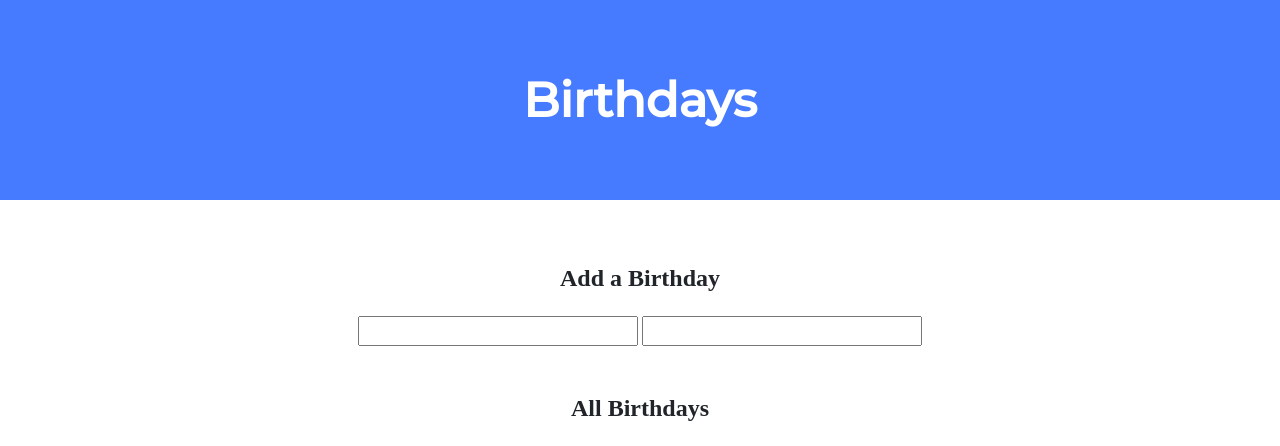
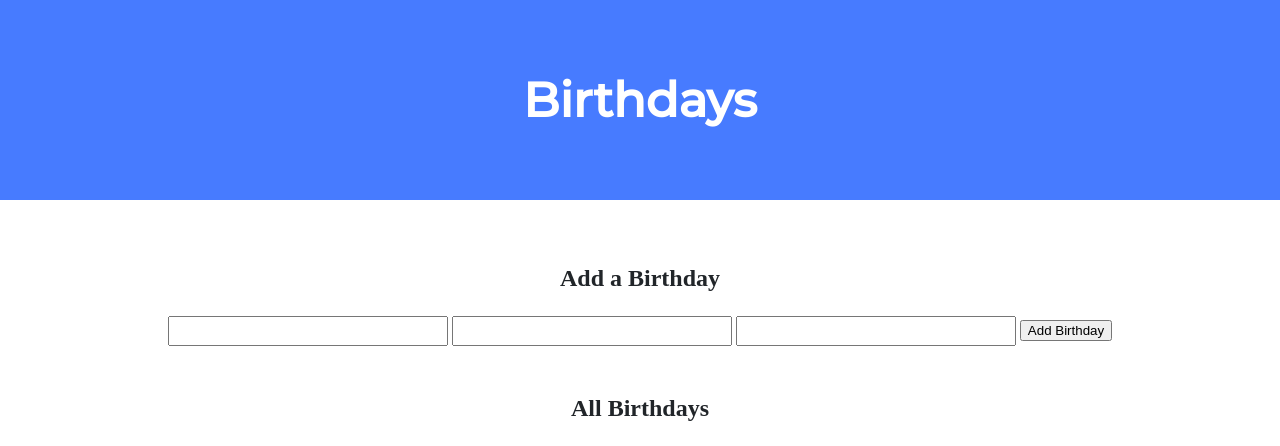
Before and after one commit to nguyenduchuy97/CS50x, a Flask app: page / in a window 1280 px wide. Shown: the top 446 px of the page. Run offline with Flask 3, Linux system fonts and the light colour scheme; some libraries are stand-ins or nearby versions.

Commit message:
Fri, May 10, 2024, 3:51 PM +07:00

```diff
--- a/birthdays/templates/index.html
+++ b/birthdays/templates/index.html
@@ -18,7 +18,8 @@
                 <form action="/" method="POST">
                     <input name="name" type="text">
                     <input name="month" type="text">
-                    <imput name="day" type="text"></imput>
+                    <input name="day" type="text">
+                    <input type="button" value="Add Birthday">
                 </form>
             </div>
 
```
